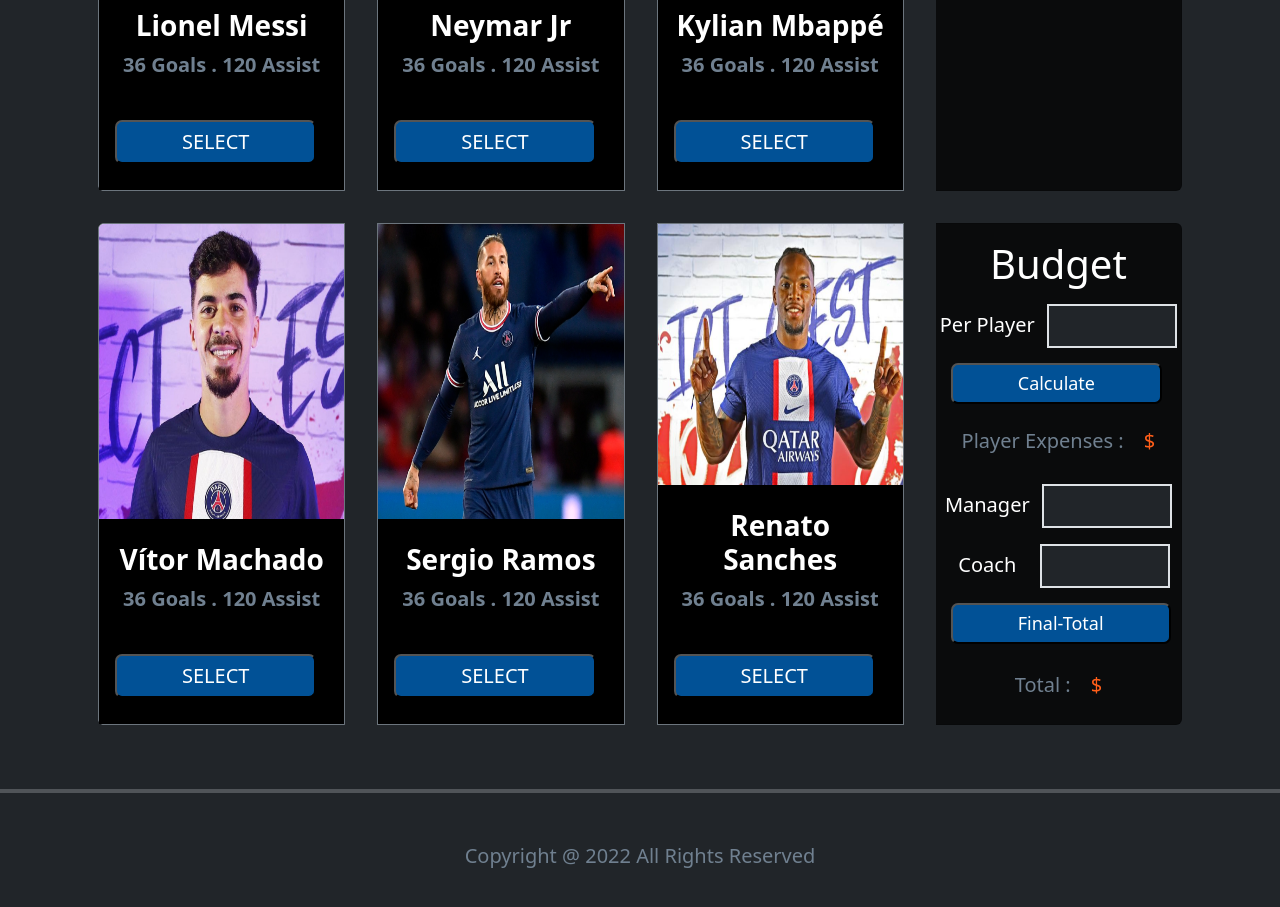
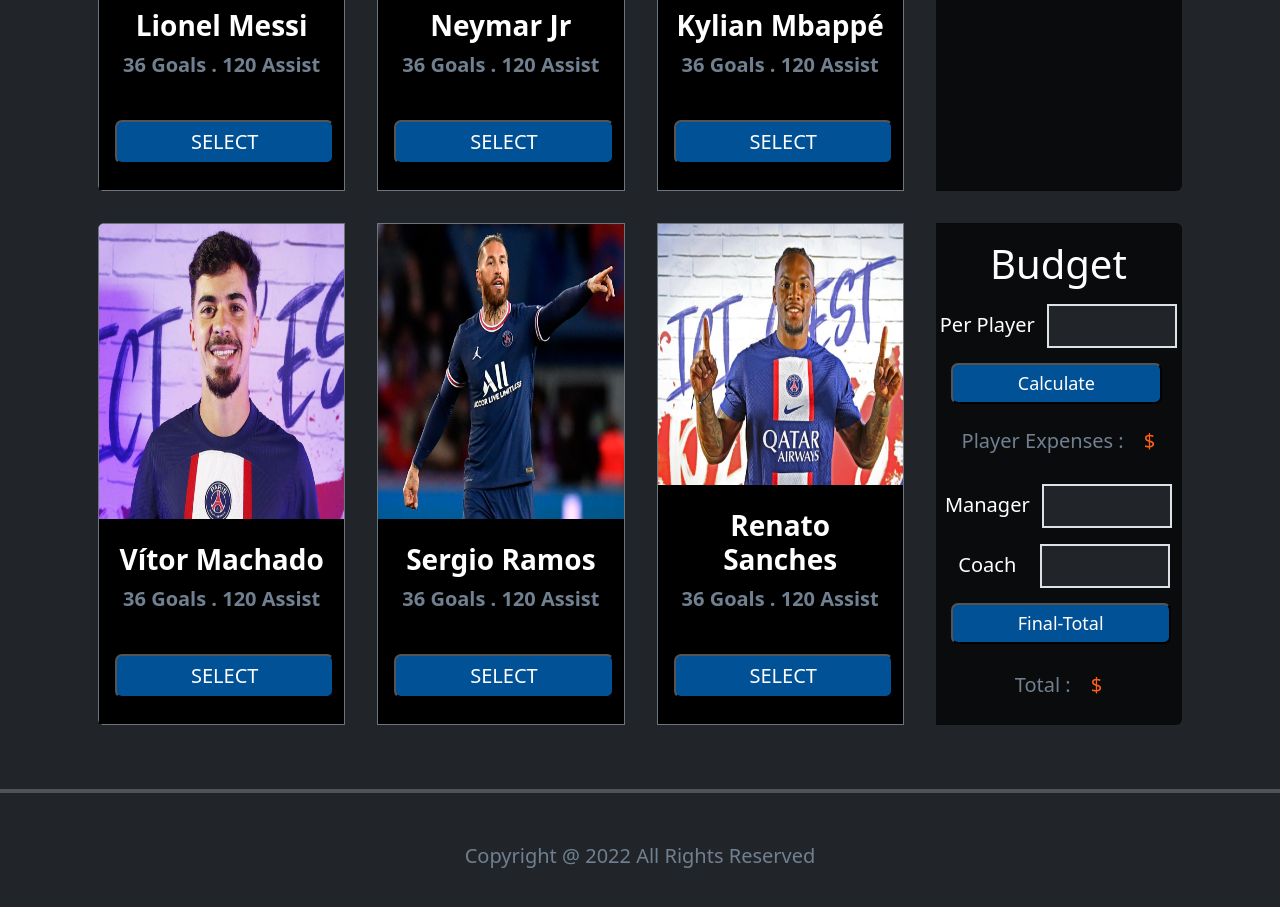
Before and after one commit to 1farjana1/select-best-five, a plain HTML site: page index.html in a window 1280 px wide. Shown: the part 920-1827 px from the top of the page. Drawn offline with nearby package versions, Linux system fonts and the light colour scheme.

Commit message:
new-parts

```diff
--- a/style.css
+++ b/style.css
@@ -24,7 +24,7 @@ p {
 }
 
 .select-btn {
-    padding: 5px 65px;
+    padding: 5px 74px;
     border-radius: 7px;
     font-size: 20px;
     font-weight: 400;
```
